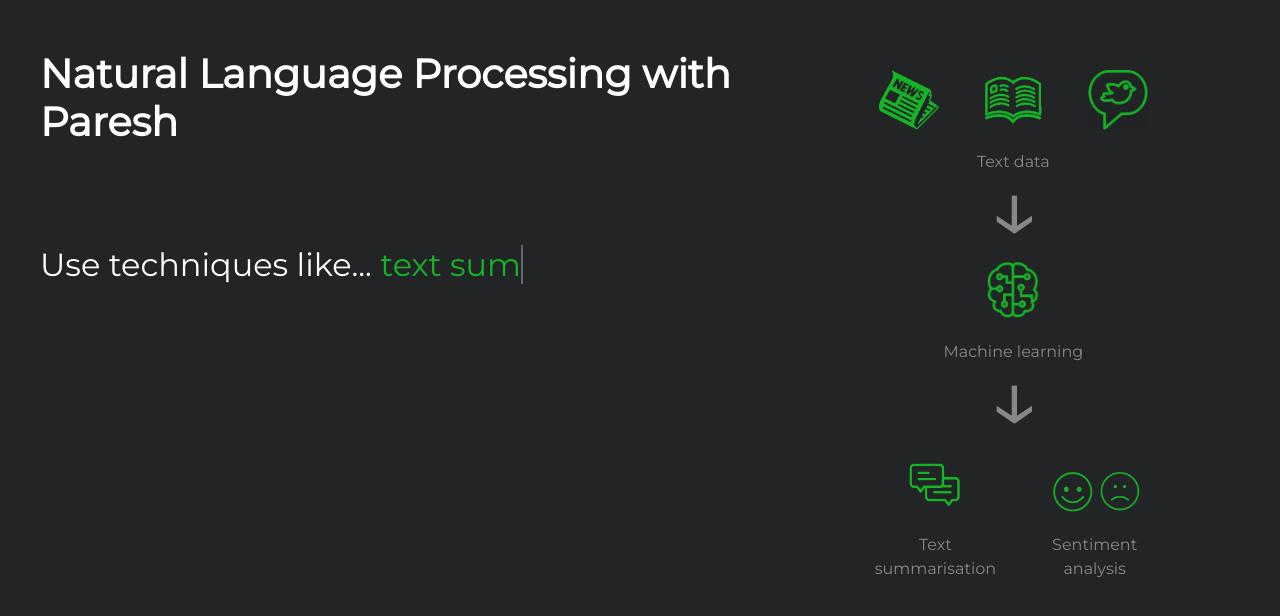
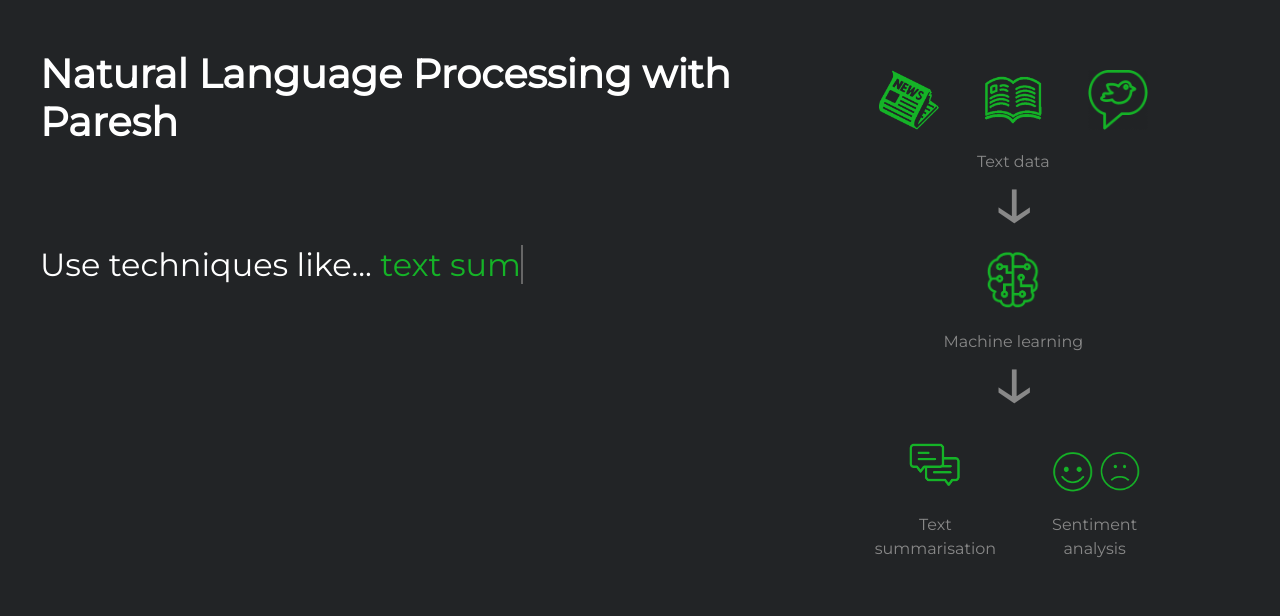
Before and after one commit to Paresh95/NLP-Web-App, a Flask app: page / in a window 1280 px wide. Shown: the part 100-716 px from the top of the page. Run offline with Flask 2, Linux system fonts and the light colour scheme; some libraries are stand-ins or nearby versions.

Commit message:
updated my styles

```diff
--- a/static/styles/mystyles.css
+++ b/static/styles/mystyles.css
@@ -198,6 +198,7 @@ padding-left: 25px;
   color: #fff;
   font-size: 2em;
   position: absolute;
+  width: 90%;
 }
 
 .txt-rotate{
@@ -222,12 +223,11 @@ padding-left: 25px;
 }
 
 .arrow-paragraph{
-  font-size: 90px;
+  font-size: 5rem;
   max-height: 70px;
   position: relative;
   bottom: 50px;
-  margin-bottom: -20px;
-
+  margin-bottom: -30px;
 }
 
 .nlp-icon-text{
@@ -271,7 +271,7 @@ padding-left: 25px;
 
 .demo-helper-text{
   font-size: 1.5em;
-  line-height: 1em;
+  line-height: 1.5em;
 }
 
 .form-control{
@@ -308,7 +308,7 @@ textarea.form-control {
 }
 
 .text-label{
-  line-height: 3rem;
+  line-height: 3em;
   font-size: 12px;
 }
 
```
